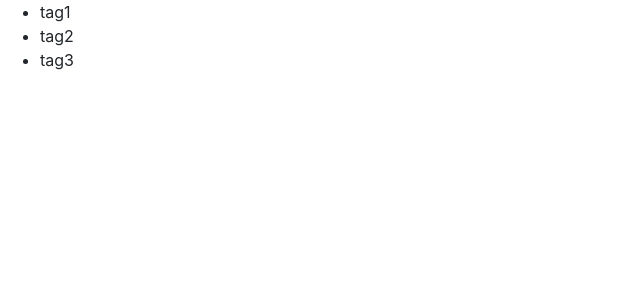
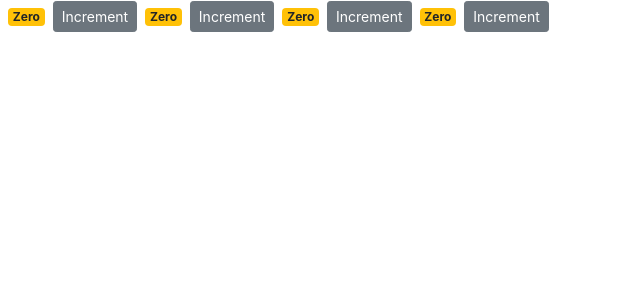
Before and after one commit to MaidaWu/counter-app, a React (Create React App) app: page / in a window 1280 px wide. Shown: the top 300 px of the page, without its empty margins (0-640 px from the left). Built offline with nearby package versions, Linux system fonts and the light colour scheme.

Commit message:
Use the arrow function to solve 'this' refer problem.

```diff
--- a/src/components/counter.jsx
+++ b/src/components/counter.jsx
@@ -9,24 +9,31 @@
     fontWeight: "bold",
   };
 
-  renderTags() {
-    if (this.state.tags.length === 0) return <p>There are no tags</p>;
+  handleIncrement = () => {
+    this.setState({ count: this.state.count + 1 });
+  };
+  render() {
     return (
-      <ul>
-        {this.state.tags.map((tag) => (
-          <li key={tag}>{tag}</li>
-        ))}
-      </ul>
+      <React.Fragment>
+        <span className={this.getBadgeClasses()}>{this.formatCount()}</span>
+        <button
+          onClick={this.handleIncrement}
+          className="btn btn-secondary btn-sm"
+        >
+          Increment
+        </button>
+      </React.Fragment>
     );
   }
 
-  render() {
-    return (
-      <React.Fragment>
-        {this.state.tags.length === 0 && "Please create a new tag!"}
-        {this.renderTags()}
-      </React.Fragment>
-    );
+  getBadgeClasses() {
+    let classes = "badge m-2 ";
+    classes += this.state.count === 0 ? "badge-warning" : "badge-primary";
+    return classes;
+  }
+
+  formatCount() {
+    return this.state.count === 0 ? "Zero" : this.state.count;
   }
 }
 
--- /dev/null
+++ b/src/components/counters.jsx
@@ -0,0 +1,17 @@
+import React, { Component } from "react";
+import Counter from "./counter";
+class Counters extends Component {
+  state = {};
+  render() {
+    return (
+      <div>
+        <Counter />
+        <Counter />
+        <Counter />
+        <Counter />
+      </div>
+    );
+  }
+}
+
+export default Counters;
--- a/src/index.js
+++ b/src/index.js
@@ -4,10 +4,10 @@
 import App from "./App";
 import reportWebVitals from "./reportWebVitals";
 import "bootstrap/dist/css/bootstrap.css";
-import Counter from "./components/counter";
+import Counters from "./components/counters";
 ReactDOM.render(
   <React.StrictMode>
-    <Counter />
+    <Counters />
   </React.StrictMode>,
   document.getElementById("root")
 );
```
